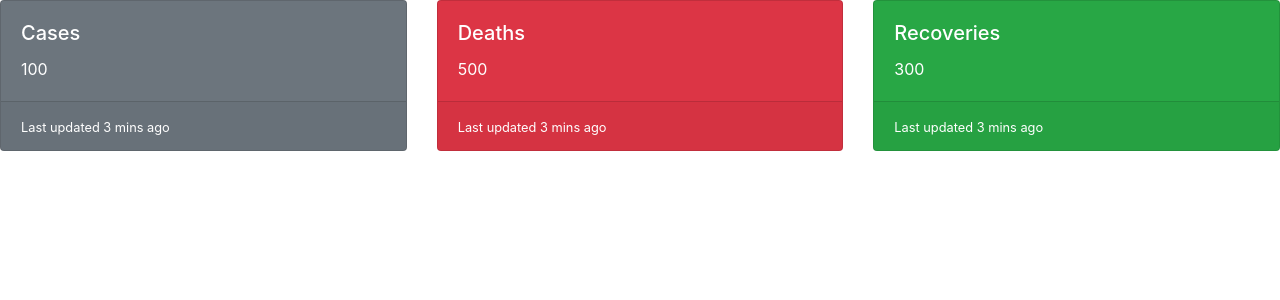
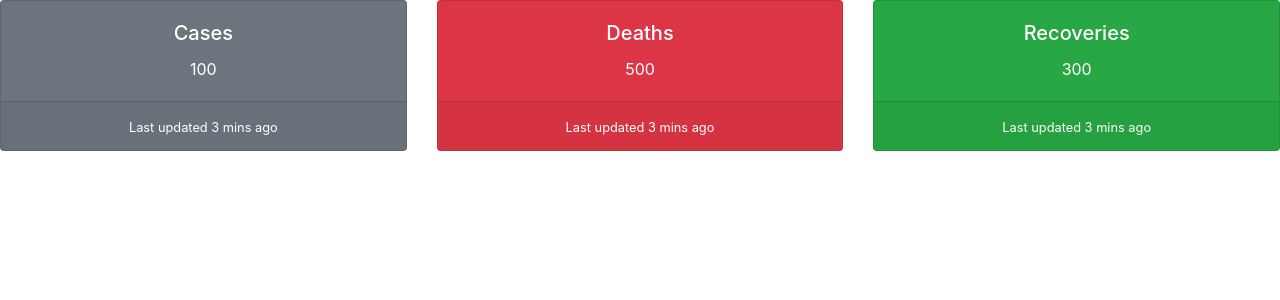
Before and after one commit to asfand987/Covid19-Tracker, a React (Create React App) app: page / in a window 1280 px wide. Shown: the top 300 px of the page. Built offline with nearby package versions, Linux system fonts and the light colour scheme.

Commit message:
Centre text in cards

```diff
--- a/src/App.js
+++ b/src/App.js
@@ -7,7 +7,7 @@ function App() {
   return (
     <div>
       <CardDeck>
-    <Card bg ="secondary" text="white">
+    <Card bg ="secondary" text="white" className="text-center">
     <Card.Body>
       <Card.Title>Cases</Card.Title>
       <Card.Text>
@@ -18,7 +18,7 @@ function App() {
       <small>Last updated 3 mins ago</small>
     </Card.Footer>
   </Card>
-  <Card bg="danger" text="white">
+  <Card bg="danger" text="white" className="text-center">
     <Card.Body>
       <Card.Title>Deaths</Card.Title>
       <Card.Text>
@@ -29,7 +29,7 @@ function App() {
       <small>Last updated 3 mins ago</small>
     </Card.Footer>
   </Card>
-  <Card bg="success" text= "white">
+  <Card bg="success" text= "white" className="text-center">
     <Card.Body>
       <Card.Title>Recoveries</Card.Title>
       <Card.Text>
```
